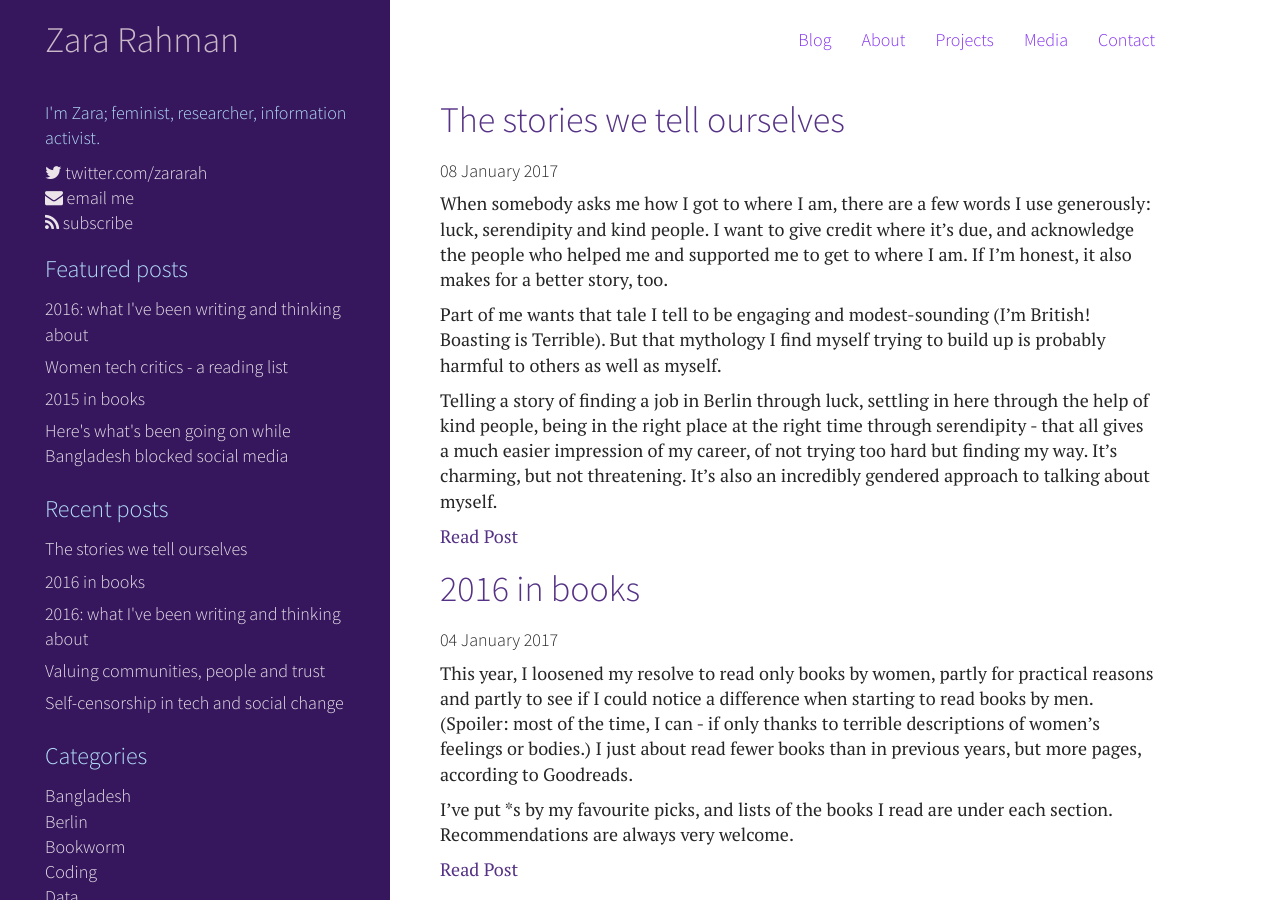
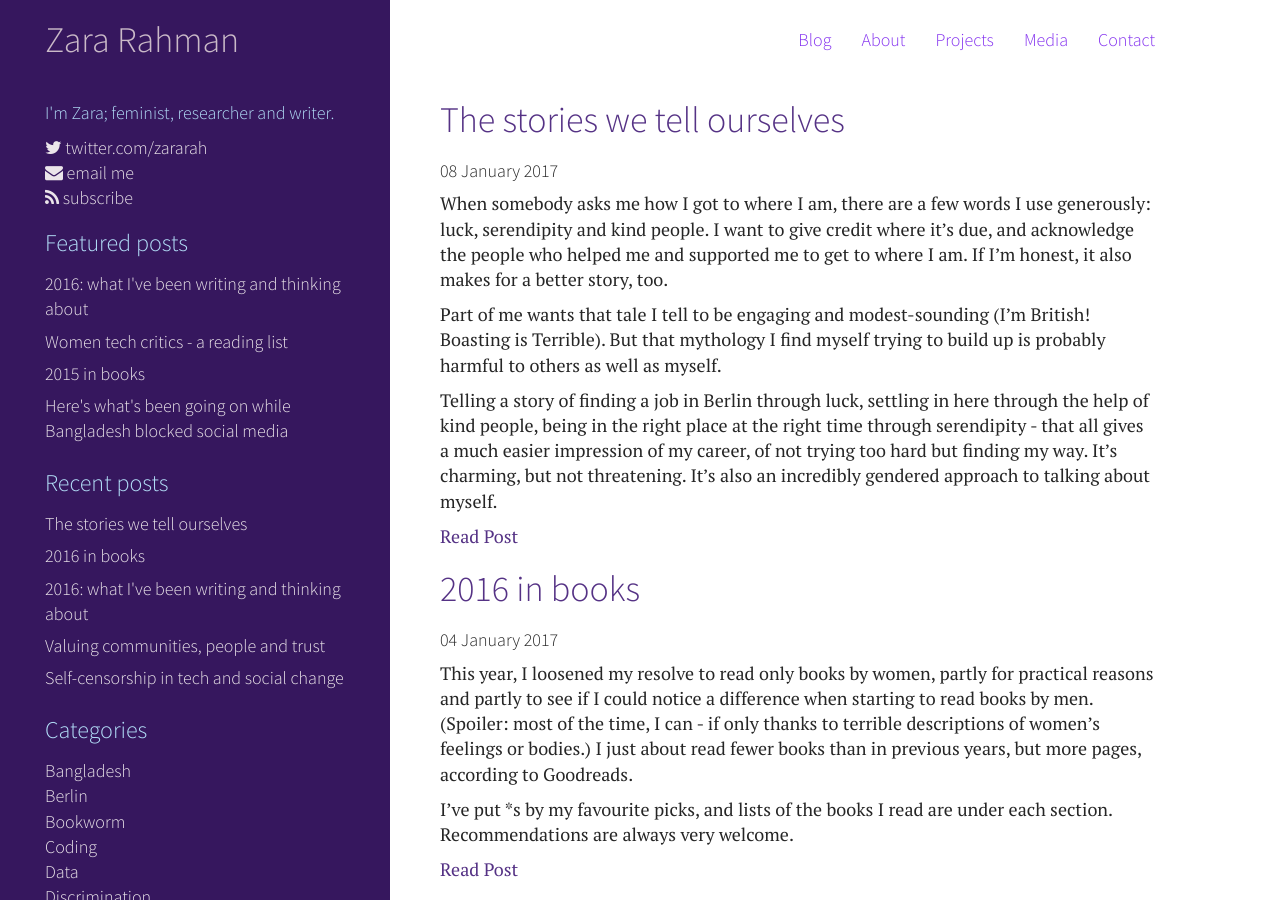
Before and after one commit to zararah/zararah.net, a Jekyll site: the page built from index.html, in a window 1280 px wide and 900 px high. Built offline with Jekyll 4.4.1, drawn with Linux system fonts in a browser that asks for light colours; the list of posts is cut into pages by our own code.

Commit message:
Update sidebar

```diff
--- a/_includes/sidebar.html
+++ b/_includes/sidebar.html
@@ -1,5 +1,5 @@
 <div class="sidebar-inner">
-  <p>I'm Zara; feminist, researcher, information activist.</p>
+  <p>I'm Zara; feminist, researcher and writer.</p>
   <section class="contact">
 <a href="https://twitter.com/{{ site.twitter }}" target="_blank"><i class="fa fa-twitter"></i> twitter.com/zararah</a><br>
     <a href="mailto:mail@zararah.net" target="_blank"><i class="fa fa-envelope"></i> email me</a><br>
```
